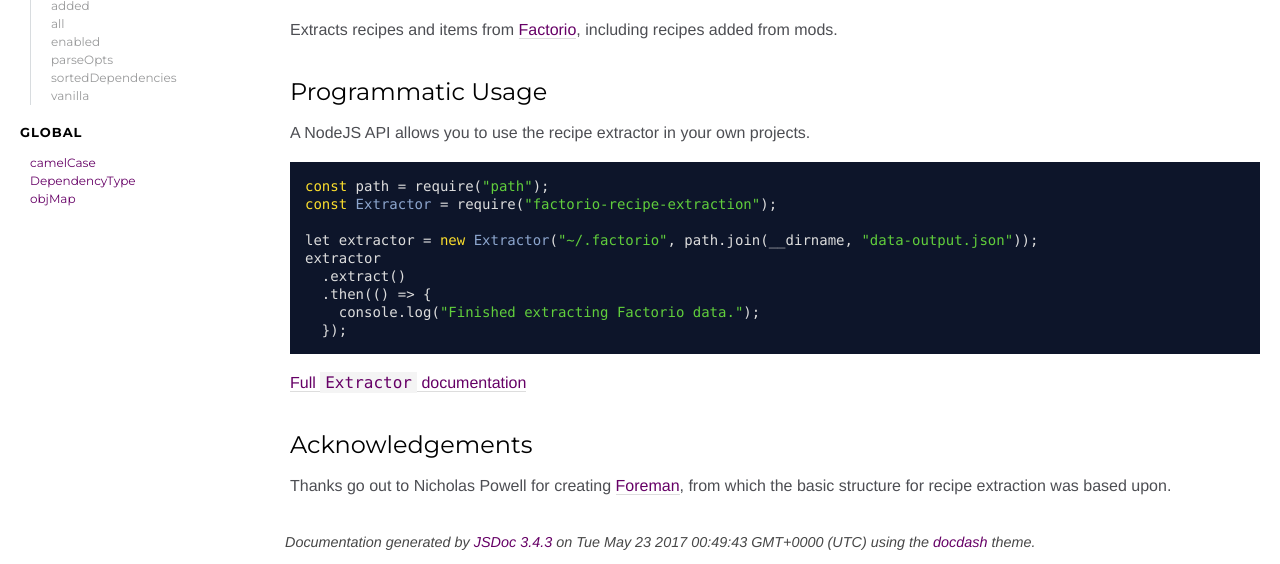
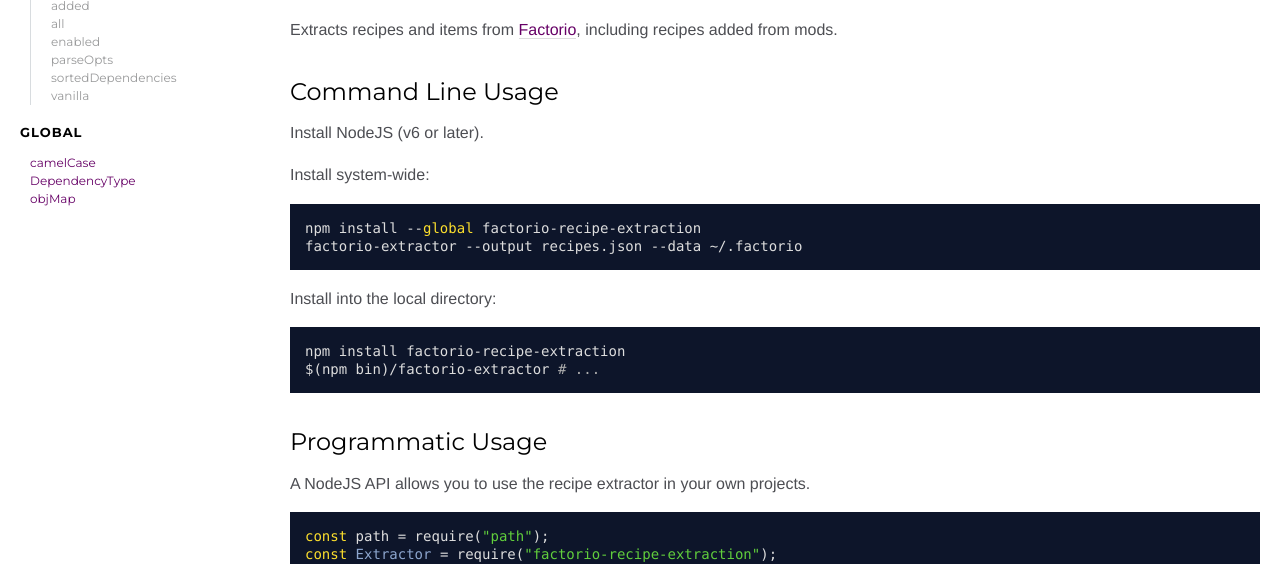
Before and after one commit to CodeLenny/factorio-recipe-extraction, a plain HTML site: page index.html in a window 1280 px wide. Shown: the part 404-968 px from the top of the page. Drawn offline with Linux system fonts and the light colour scheme.

Commit message:
Built from commit d433f5e81514611ed071b7860c4d549b0de7422a

```diff
--- a/index.html
+++ b/index.html
@@ -49,7 +49,12 @@
         <article><h1>Factorio Recipe Extraction</h1><p><a href="https://travis-ci.org/CodeLenny/factorio-recipe-extraction"><img src="https://travis-ci.org/CodeLenny/factorio-recipe-extraction.svg?branch=master" alt="Build Status"></a>
 <a href="https://coveralls.io/github/CodeLenny/factorio-recipe-extraction?branch=master"><img src="https://coveralls.io/repos/github/CodeLenny/factorio-recipe-extraction/badge.svg?branch=master" alt="Coverage Status"></a></p>
 <p>Extracts recipes and items from <a href="https://www.factorio.com/">Factorio</a>, including recipes added from mods.</p>
-<h2>Programmatic Usage</h2><p>A NodeJS API allows you to use the recipe extractor in your own projects.</p>
+<h2>Command Line Usage</h2><p>Install NodeJS (v6 or later).</p>
+<p>Install system-wide:</p>
+<pre class="prettyprint source lang-bash"><code>npm install --global factorio-recipe-extraction
+factorio-extractor --output recipes.json --data ~/.factorio</code></pre><p>Install into the local directory:</p>
+<pre class="prettyprint source lang-bash"><code>npm install factorio-recipe-extraction
+$(npm bin)/factorio-extractor # ...</code></pre><h2>Programmatic Usage</h2><p>A NodeJS API allows you to use the recipe extractor in your own projects.</p>
 <pre class="prettyprint source lang-js"><code>const path = require(&quot;path&quot;);
 const Extractor = require(&quot;factorio-recipe-extraction&quot;);
 
@@ -73,7 +78,7 @@
 <br class="clear">
 
 <footer>
-    Documentation generated by <a href="https://github.com/jsdoc3/jsdoc">JSDoc 3.4.3</a> on Tue May 23 2017 00:49:43 GMT+0000 (UTC) using the <a href="https://github.com/clenemt/docdash">docdash</a> theme.
+    Documentation generated by <a href="https://github.com/jsdoc3/jsdoc">JSDoc 3.4.3</a> on Tue May 23 2017 01:01:48 GMT+0000 (UTC) using the <a href="https://github.com/clenemt/docdash">docdash</a> theme.
 </footer>
 
 <script>prettyPrint();</script>
```
